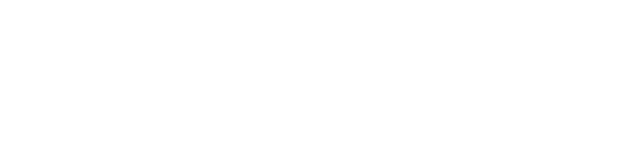
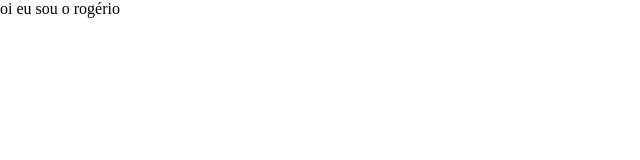
Before and after one commit to felicianoi9/clone-airbnb, a website: page index.html in a window 1280 px wide. Shown: the whole page, without its empty margins (0-640 px from the left). Drawn offline with Linux system fonts and the light colour scheme.

Commit message:
teste de deploy

```diff
--- a/index.html
+++ b/index.html
@@ -8,7 +8,7 @@
     <link rel="shortcut icon" href="./assets/img/favicon/favicons.png" type="image/x-icon">
 </head>
 <body>
-
+oi eu sou o rogério
 
 
 </body>
```
